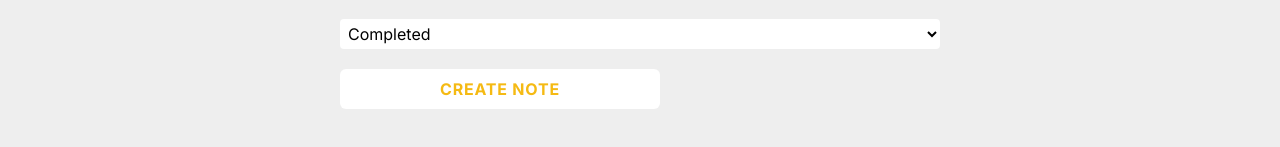
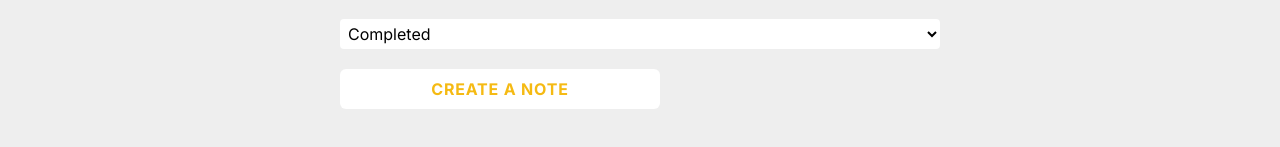
Before and after one commit to Kubrianity/next-note, a Next.js app: page /NotePage in a window 1280 px wide. Shown: the part 501-648 px from the top of the page. Built offline with nearby package versions, Linux system fonts and the light colour scheme.

Commit message:
Fix typo

```diff
--- a/app/(components)/NoteForm.jsx
+++ b/app/(components)/NoteForm.jsx
@@ -101,7 +101,7 @@ const NoteForm = () => {
 					<option value="not started">Completed</option>
 					<option value="started">Uncompleted</option>
 				</select>
-				<input type="submit" className="btn max-w-xs" value="Create NOte" />
+				<input type="submit" className="btn max-w-xs" value="Create a Note" />
 			</form>
 		</div>
 	);
```
